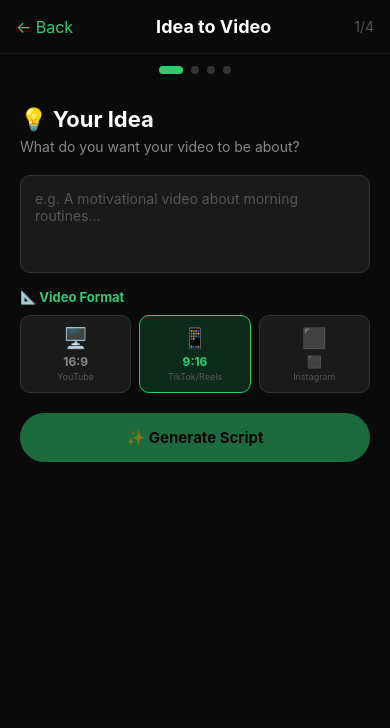
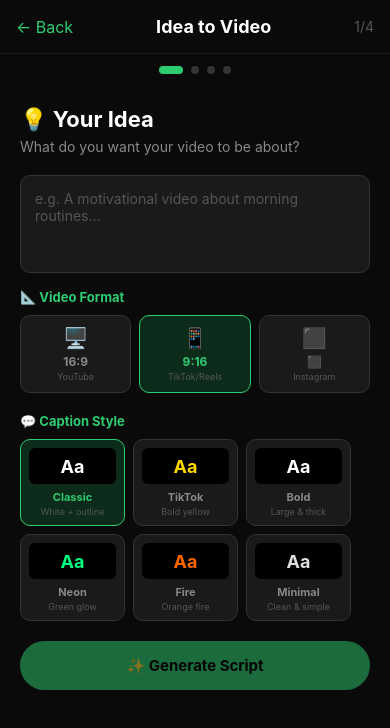
Before and after one commit to mark2-creator/TonefyApp, a React Native app: screen /IdeaToVideo in a window 390 px wide. Shown: the top 728 px of the page. Built offline with nearby package versions, Linux system fonts and the light colour scheme.

Commit message:
Add 6 caption styles: Classic, TikTok, Bold, Neon, Fire, Minimal

```diff
--- /dev/null
+++ b/components/CaptionStylePicker.js
@@ -0,0 +1,46 @@
+import React from 'react';
+import { View, Text, TouchableOpacity, StyleSheet } from 'react-native';
+
+export const CAPTION_STYLES = [
+  { id: 'classic', label: 'Classic',  preview: 'Aa', textColor: '#fff',    bg: 'transparent', border: '#555',    desc: 'White + outline' },
+  { id: 'tiktok',  label: 'TikTok',   preview: 'Aa', textColor: '#FFD700', bg: 'transparent', border: '#FFD700', desc: 'Bold yellow' },
+  { id: 'bold',    label: 'Bold',     preview: 'Aa', textColor: '#fff',    bg: 'transparent', border: '#fff',    desc: 'Large & thick' },
+  { id: 'neon',    label: 'Neon',     preview: 'Aa', textColor: '#00FF7F', bg: 'transparent', border: '#00FF7F', desc: 'Green glow' },
+  { id: 'fire',    label: 'Fire',     preview: 'Aa', textColor: '#FF6600', bg: 'transparent', border: '#FF6600', desc: 'Orange fire' },
+  { id: 'minimal', label: 'Minimal',  preview: 'Aa', textColor: '#ddd',    bg: 'transparent', border: '#444',    desc: 'Clean & simple' },
+];
+
+export default function CaptionStylePicker({ selectedId, onSelect }) {
+  return (
+    <View>
+      <Text style={styles.label}>💬 Caption Style</Text>
+      <View style={styles.grid}>
+        {CAPTION_STYLES.map((s) => (
+          <TouchableOpacity
+            key={s.id}
+            style={[styles.btn, selectedId === s.id && styles.btnActive, { borderColor: selectedId === s.id ? '#2ecc71' : '#333' }]}
+            onPress={() => onSelect(s.id)}
+          >
+            <View style={[styles.previewBox, { backgroundColor: '#000' }]}>
+              <Text style={[styles.previewText, { color: s.textColor, textShadowColor: '#000', textShadowRadius: 4 }]}>{s.preview}</Text>
+            </View>
+            <Text style={[styles.name, selectedId === s.id && styles.nameActive]}>{s.label}</Text>
+            <Text style={styles.desc}>{s.desc}</Text>
+          </TouchableOpacity>
+        ))}
+      </View>
+    </View>
+  );
+}
+
+const styles = StyleSheet.create({
+  label: { color: '#2ecc71', fontWeight: 'bold', fontSize: 13, marginBottom: 10 },
+  grid: { flexDirection: 'row', flexWrap: 'wrap', gap: 8, marginBottom: 20 },
+  btn: { width: '30%', backgroundColor: '#1a1a1a', borderRadius: 10, padding: 8, alignItems: 'center', borderWidth: 1 },
+  btnActive: { backgroundColor: '#0d2b1a' },
+  previewBox: { width: '100%', height: 36, borderRadius: 6, justifyContent: 'center', alignItems: 'center', marginBottom: 6 },
+  previewText: { fontSize: 18, fontWeight: 'bold' },
+  name: { color: '#888', fontWeight: 'bold', fontSize: 11 },
+  nameActive: { color: '#2ecc71' },
+  desc: { color: '#555', fontSize: 9, textAlign: 'center', marginTop: 2 },
+});
--- a/screens/IdeaToVideoScreen.js
+++ b/screens/IdeaToVideoScreen.js
@@ -8,6 +8,7 @@ import * as Clipboard from 'expo-clipboard';
 import * as FileSystem from 'expo-file-system/legacy';
 import * as Sharing from 'expo-sharing';
 import VoicePicker from '../components/VoicePicker';
+import CaptionStylePicker from '../components/CaptionStylePicker';
 
 const { width: SCREEN_WIDTH } = Dimensions.get('window');
 const STATUSBAR_HEIGHT = StatusBar.currentHeight || 0;
@@ -72,6 +73,7 @@ export default function IdeaToVideoScreen({ navigation }) {
   const [prompt, setPrompt] = useState('');
   const [aspectRatio, setAspectRatio] = useState('9:16');
   const [voiceId, setVoiceId] = useState('gtts-us');
+  const [captionStyle, setCaptionStyle] = useState('classic');
   const [script, setScript] = useState('');
   const [audioUrl, setAudioUrl] = useState('');
   const [videoUrl, setVideoUrl] = useState('');
@@ -238,6 +240,7 @@ export default function IdeaToVideoScreen({ navigation }) {
               </TouchableOpacity>
             ))}
           </View>
+          <CaptionStylePicker selectedId={captionStyle} onSelect={setCaptionStyle} />
           {loading && <ProgressBar progress={progress} label={loadingMsg} />}
           <TouchableOpacity style={[styles.btn, (loading || !prompt.trim()) && styles.btnDisabled]} onPress={generateScript} disabled={loading || !prompt.trim()}>
             {loading ? <ActivityIndicator color="#000" /> : <Text style={styles.btnText}>✨ Generate Script</Text>}
```
Also changed, not shown: 1 other file (tests, documents, lock files or other folders).
